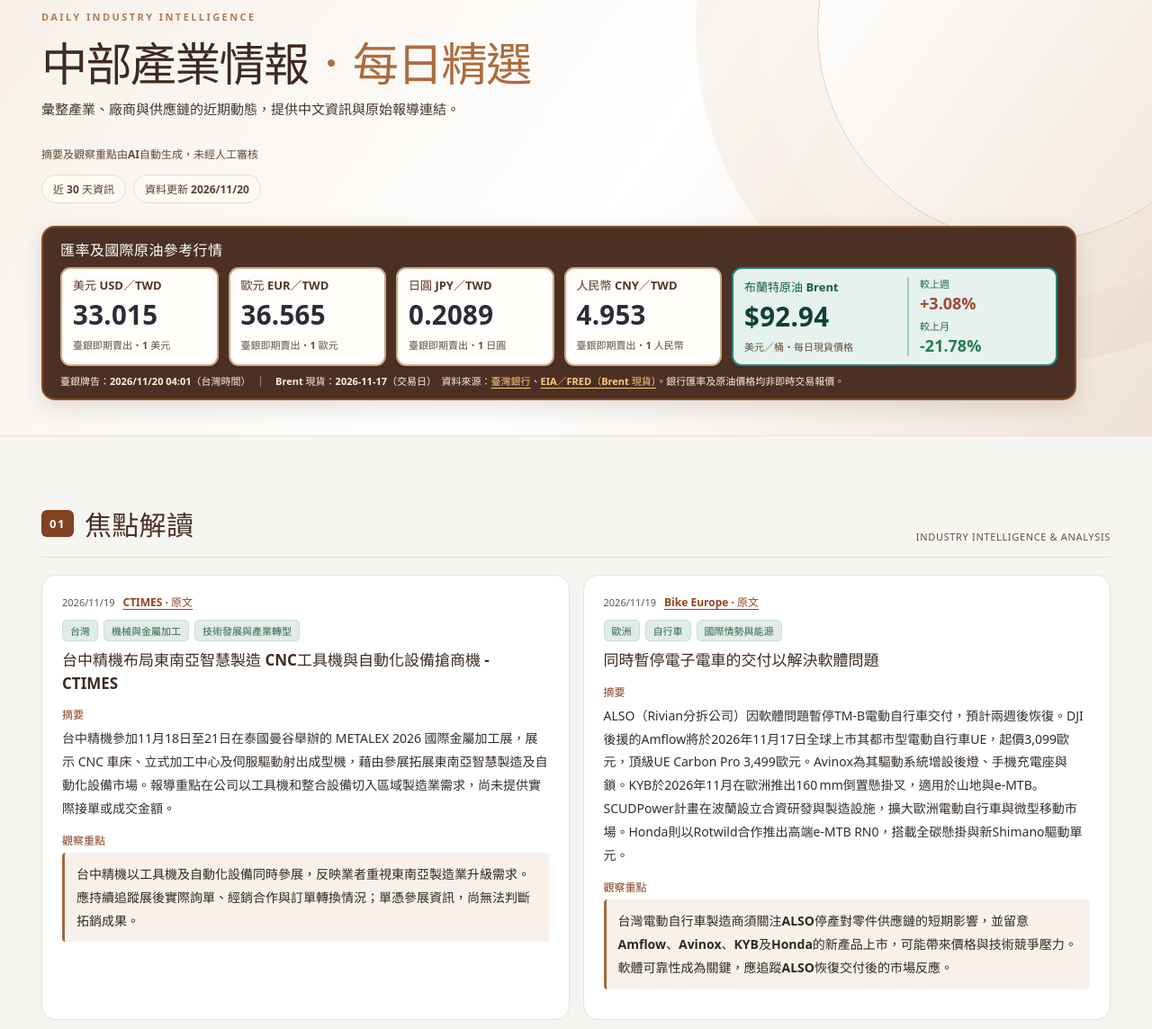
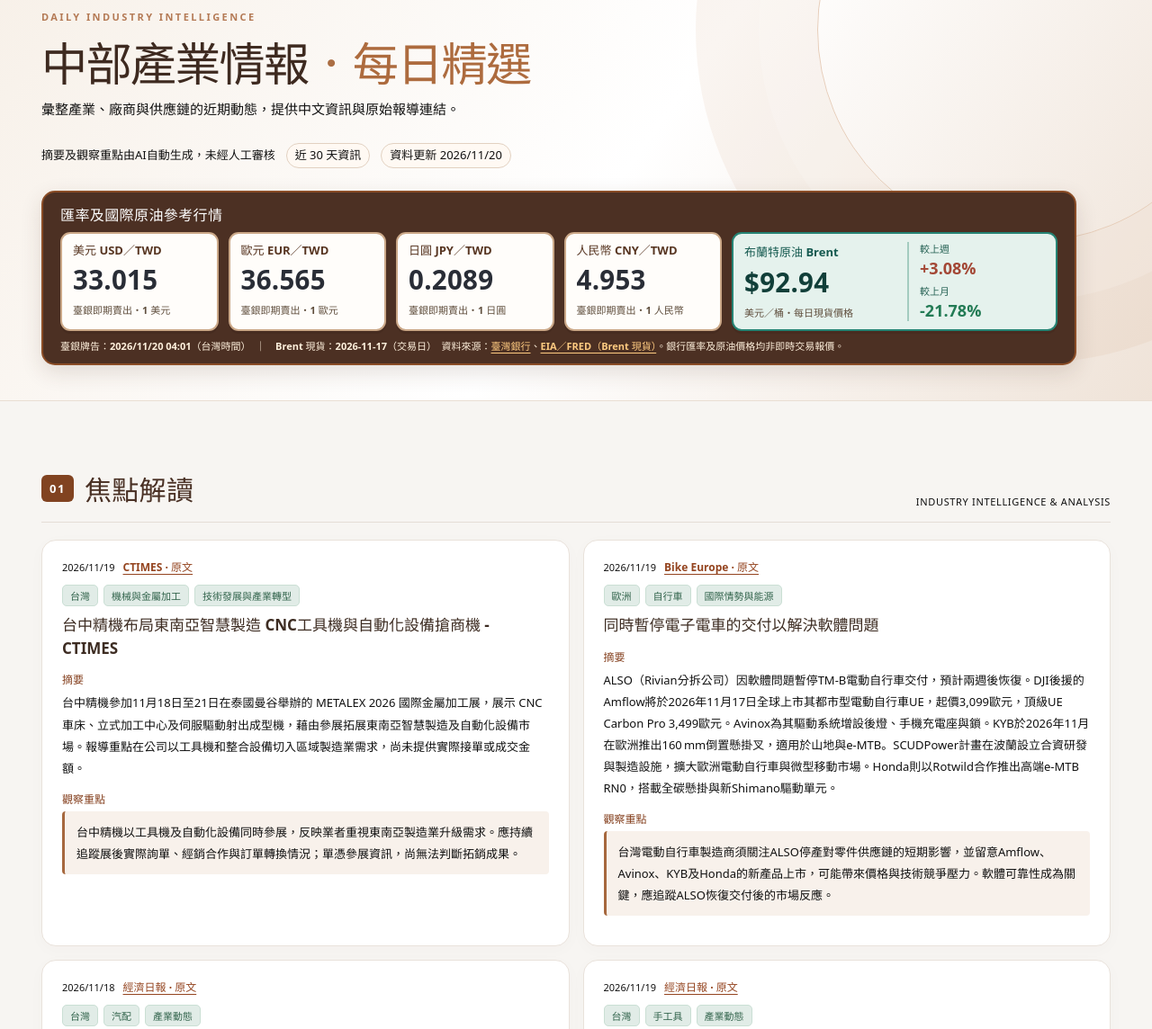
Before and after one commit to taitra-eva/central-industry, a plain HTML site: page index.html in a window 1280 px wide. Shown: the part 116-1260 px from the top of the page at 90% size. Drawn offline with Linux system fonts and the light colour scheme.

Commit message:
ui: restore 13px black information text and compact hero metadata into one row (#25)

```diff
--- a/index.html
+++ b/index.html
@@ -45,23 +45,25 @@ main.shell{padding-top:37px;padding-bottom:70px}.section{margin-top:38px}.sectio
 @media(max-width:630px){.hero .market-wrap{grid-template-columns:repeat(2,minmax(0,1fr))}.hero .market-tile:last-child{grid-column:span 2}.hero .market-strip{padding:10px}.hero .market-tile strong{font-size:24px}.hero .market-heading{flex-wrap:wrap}}
 
 
-/* Readability: stronger information-text contrast without changing layout or brand palette. */
-.hero p{color:#44352c;font-weight:550}
-.hero .hero-ai-note{color:#664734;font-weight:650}
-.hero-tags span{color:#574034;font-weight:650}
-.focus-card p{color:#352d28;font-size:14px;line-height:1.85;font-weight:500}
-.focus-card p.insight-observation{color:#302820!important;font-weight:550}
-.watch-card p{color:#352d28;font-size:14px;line-height:1.85;font-weight:500}
-.watch-observation p{color:#332b24;font-size:14px;font-weight:500}
-.summary-notice,.footnote{color:#57483d;font-weight:500}
-.date,.mini,.archive-meta .mini,.watch-count,.section-head small,.source-row,.insight-source{color:#625247}
-.empty{color:#594b41}
-.sector-tile small{color:#5b4d44}
+/* Dense, high-contrast content text: black, 13px, unchanged page structure. */
+.hero p{color:#111;font-weight:500}
+.hero .hero-info-line{display:flex;align-items:center;gap:9px 12px;flex-wrap:wrap;margin:0 0 10px;color:#111;font-size:13px;line-height:1.5}
+.hero .hero-info-line .hero-ai-note{display:inline;margin:0;color:#111;font-size:13px;font-weight:500;line-height:1.5}
+.hero .hero-info-tag{display:inline-block;color:#111;font-size:13px;font-weight:500;padding:3px 9px;border-radius:30px;border:1px solid #e2d1c1;background:#fff9f3;white-space:nowrap}
+.focus-card p{color:#111;font-size:13px;line-height:1.85;font-weight:500}
+.focus-card p.insight-observation{color:#111!important;font-weight:500}
+.watch-card p{color:#111;font-size:13px;line-height:1.85;font-weight:500}
+.watch-observation p{color:#111;font-size:13px;font-weight:500}
+.summary-notice,.footnote{color:#111;font-weight:500}
+.date,.mini,.archive-meta .mini,.watch-count,.section-head small,.source-row,.insight-source{color:#111}
+.empty{color:#111}
+.sector-tile small{color:#111}
+@media(max-width:690px){.hero .hero-info-line{gap:5px 9px}.hero .hero-info-line .hero-ai-note{flex-basis:100%}}
 
 </style></head>
 <body>
 <header class="masthead"><div class="shell"><a class="brand" href="./"><img id="header-logo" src="./assets/taitra-logo.svg" class="brand-mark" alt="TAITRA 貿協標誌"><span class="brand-name"><strong>中部產業情報中心</strong><small>CENTRAL TAIWAN INDUSTRY INTELLIGENCE</small></span></a><nav class="toplinks"><a href="#focus">01 焦點解讀</a><a href="#sectors">02 產業動態</a><a href="#archive">03 歷史新聞資料庫</a></nav></div></header>
-<section class="hero"><div class="shell"><div class="eyebrow">DAILY INDUSTRY INTELLIGENCE</div><h1>中部產業情報<span style="color:#ab6e44">．</span><em>每日精選</em></h1><p>彙整產業、廠商與供應鏈的近期動態，提供中文資訊與原始報導連結。</p><div class="hero-ai-note">摘要及觀察重點由AI自動生成，未經人工審核</div><div class="hero-tags"><span>近 30 天資訊</span><span id="hero-date">最近更新載入中</span></div><div class="market-strip" aria-label="外匯與國際原油行情"><div class="market-heading"><strong>匯率及國際原油參考行情</strong></div><div class="market-wrap">
+<section class="hero"><div class="shell"><div class="eyebrow">DAILY INDUSTRY INTELLIGENCE</div><h1>中部產業情報<span style="color:#ab6e44">．</span><em>每日精選</em></h1><p>彙整產業、廠商與供應鏈的近期動態，提供中文資訊與原始報導連結。</p><div class="hero-info-line"><span class="hero-ai-note">摘要及觀察重點由AI自動生成，未經人工審核</span><span class="hero-info-tag">近 30 天資訊</span><span class="hero-info-tag" id="hero-date">最近更新載入中</span></div><div class="market-strip" aria-label="外匯與國際原油行情"><div class="market-heading"><strong>匯率及國際原油參考行情</strong></div><div class="market-wrap">
 <div class="market-tile"><span>美元 USD／TWD</span><strong id="market-usd">—</strong><small>臺銀即期賣出・1 美元</small></div>
 <div class="market-tile"><span>歐元 EUR／TWD</span><strong id="market-eur">—</strong><small>臺銀即期賣出・1 歐元</small></div>
 <div class="market-tile"><span>日圓 JPY／TWD</span><strong id="market-jpy">—</strong><small>臺銀即期賣出・1 日圓</small></div>
```
